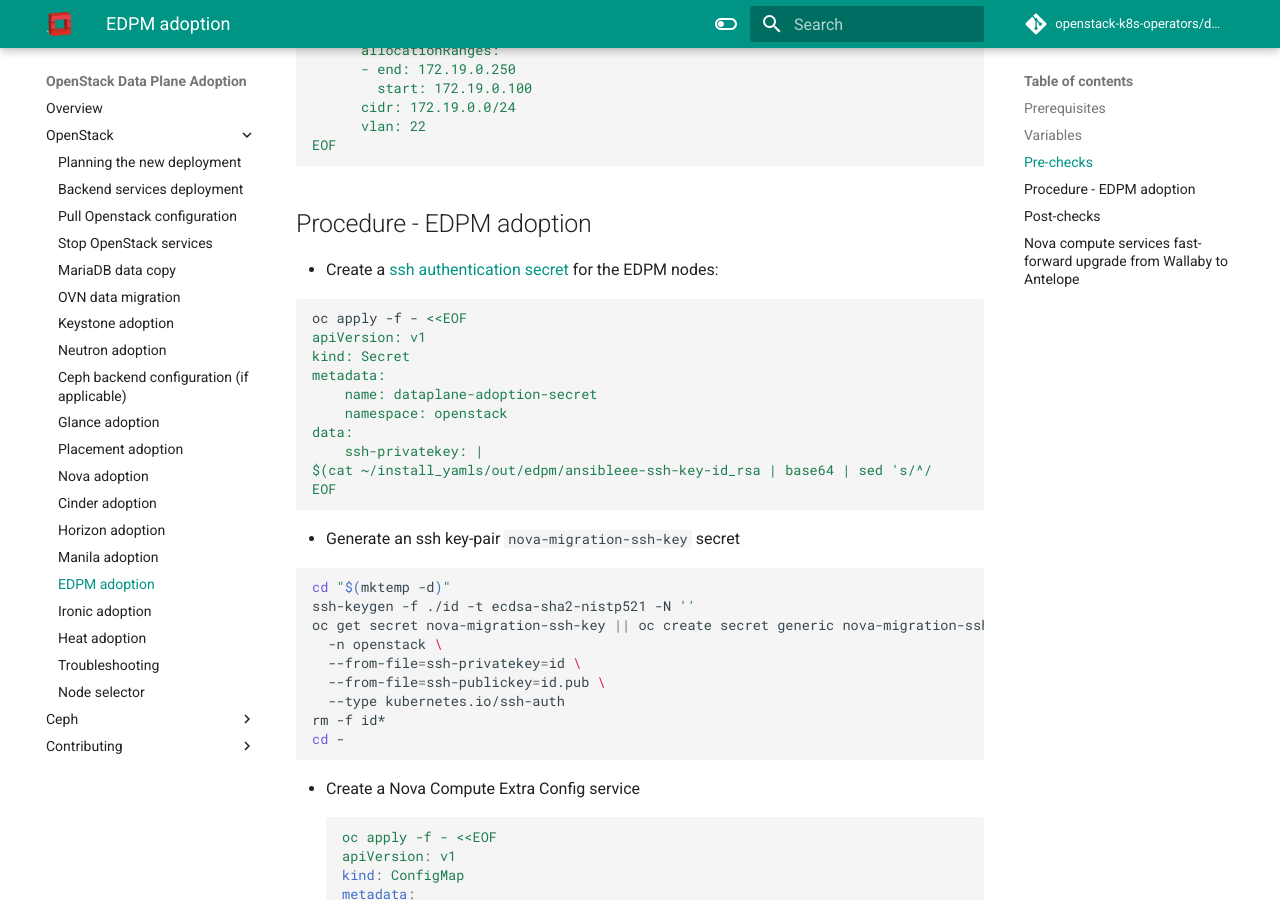
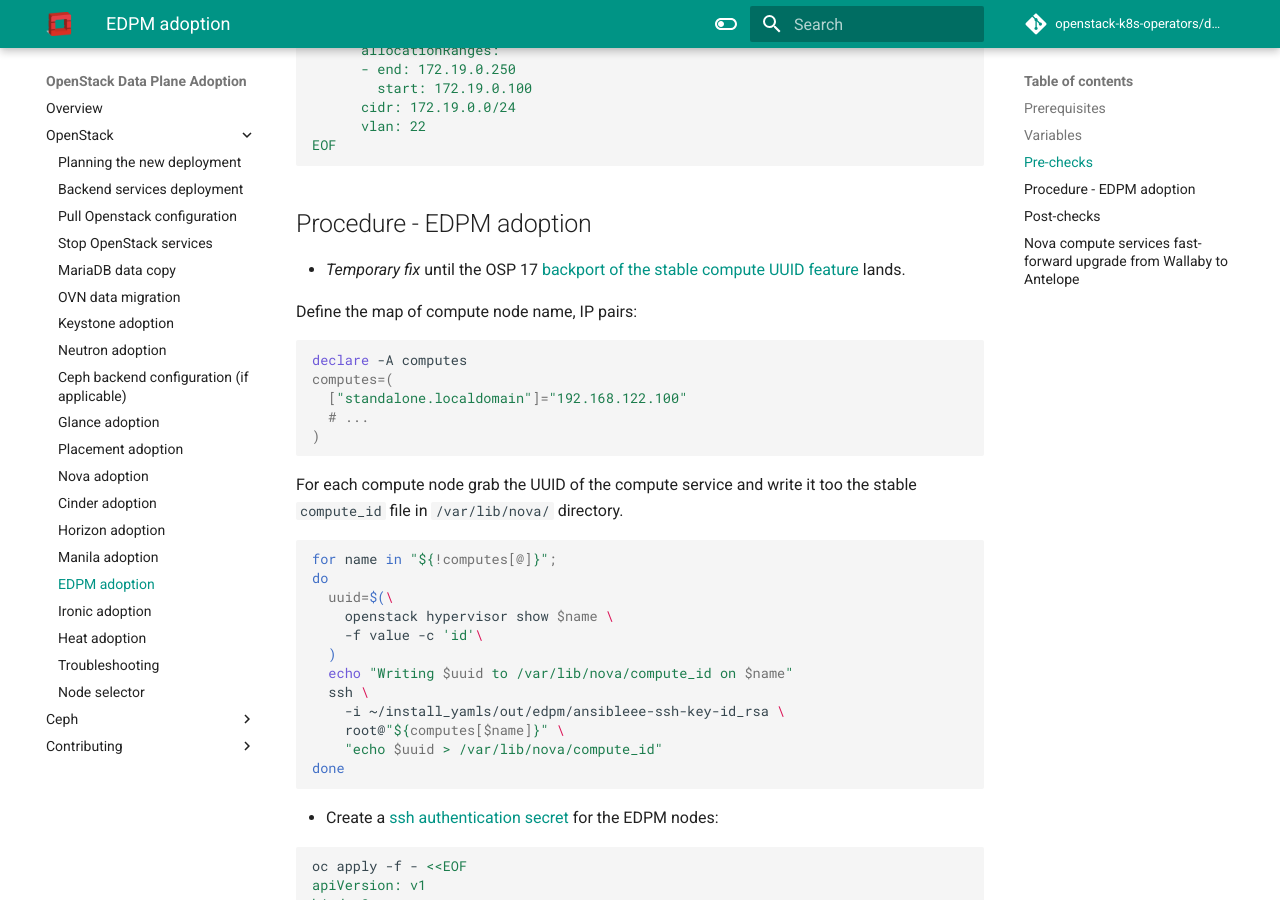
Before and after one commit to openstack-k8s-operators/data-plane-adoption, an MkDocs documentation site: the page built from docs/openstack/edpm_adoption.md, in a window 1280 px wide and 900 px high, scrolled down 1660 px. Built offline with MkDocs 1.6.1 and Material for MkDocs 9.7.7, drawn with Linux system fonts in a browser that asks for light colours; comment, search, counter and statistics services are not loaded; the version menu is left out.

Commit message:
[edpm]Temporary fix for stable compute UUID
The temporary compute UUID feature exits in Antelope but the backport of
it[1] to OSP 17.x hasn't been landed yet. When we start pre-generating
the compute UUID during greenfield deployment as part of
https://github.com/openstack-k8s-operators/edpm-ansible/pull/498 the
adoption will break if there is no compute UUID file exists on each
compute node. When [1] is released in 17.x the compute UUID file will be
created by the nova-compute on the 17.x side. Until that we create the
file right at the start of the EDPM adoption.

[1] https://code.engineering.redhat.com/gerrit/q/topic:stable-compute-uuid

Implements: OSPRH-117

````diff
--- a/docs/openstack/edpm_adoption.md
+++ b/docs/openstack/edpm_adoption.md
@@ -85,6 +85,35 @@
 ```
 
 ## Procedure - EDPM adoption
+
+* *Temporary fix* until the OSP 17 [backport of the stable compute UUID feature
+](https://code.engineering.redhat.com/gerrit/q/topic:stable-compute-uuid)
+lands.
+
+  Define the map of compute node name, IP pairs:
+  ```bash
+  declare -A computes
+  computes=(
+    ["standalone.localdomain"]="192.168.122.100"
+    # ...
+  )
+  ```
+  For each compute node grab the UUID of the compute service and write it too
+  the stable `compute_id` file in `/var/lib/nova/` directory.
+  ```bash
+  for name in "${!computes[@]}";
+  do
+    uuid=$(\
+      openstack hypervisor show $name \
+      -f value -c 'id'\
+    )
+    echo "Writing $uuid to /var/lib/nova/compute_id on $name"
+    ssh \
+      -i ~/install_yamls/out/edpm/ansibleee-ssh-key-id_rsa \
+      root@"${computes[$name]}" \
+      "echo $uuid > /var/lib/nova/compute_id"
+  done
+  ```
 
 * Create a [ssh authentication secret](https://kubernetes.io/docs/concepts/configuration/secret/#ssh-authentication-secrets) for the EDPM nodes:
 
````
Also changed, not shown: 1 other file.
